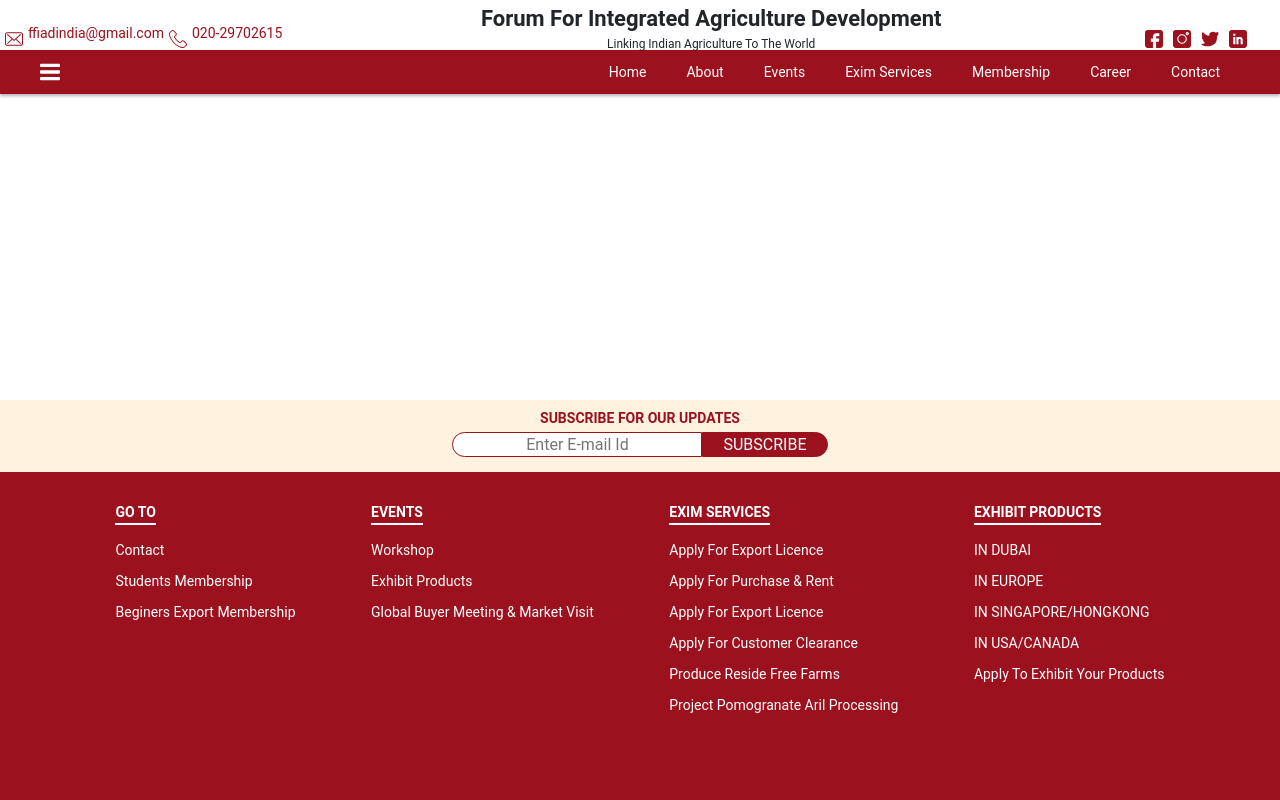
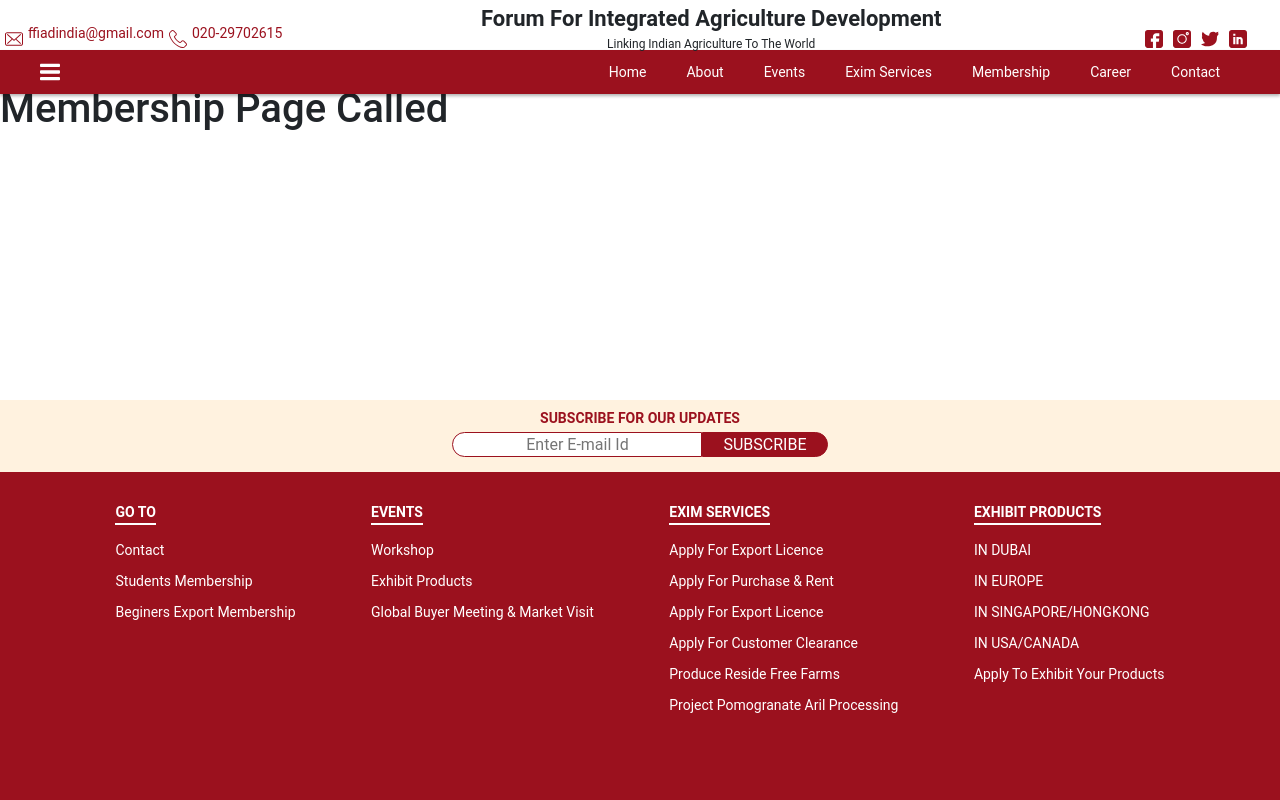
Before and after one commit to rkk10/ffiad-webapp, an Angular app: page /membership in a window 1280 px wide. Before the commit this address led to /. Shown: the top 800 px of the page. Built offline with nearby package versions, Linux system fonts and the light colour scheme.

Commit message:
membership module created

```diff
--- a/src/app/app-routing.module.ts
+++ b/src/app/app-routing.module.ts
@@ -34,6 +34,11 @@
     pathMatch: 'full',
     loadChildren: './pages/career/career.module#CareerModule'
 
+  },
+  {
+    path: 'membership',
+    pathMatch: 'full',
+    loadChildren: './pages/membership/membership.module#MembershipModule'
   }
 
   // { path: 'home',
--- /dev/null
+++ b/src/app/pages/membership/memberhip-page/memberhip-page.component.html
@@ -0,0 +1 @@
+<h1>Membership Page Called</h1>
--- /dev/null
+++ b/src/app/pages/membership/memberhip-page/memberhip-page.component.ts
@@ -0,0 +1,15 @@
+import { Component, OnInit } from '@angular/core';
+
+@Component({
+  selector: 'app-memberhip-page',
+  templateUrl: './memberhip-page.component.html',
+  styleUrls: ['./memberhip-page.component.css']
+})
+export class MemberhipPageComponent implements OnInit {
+
+  constructor() { }
+
+  ngOnInit() {
+  }
+
+}
--- a/src/app/shared-components/header/header.component.html
+++ b/src/app/shared-components/header/header.component.html
@@ -18,7 +18,7 @@
         <li><a routerLink="about">About</a></li>
         <li><a routerLink="events" routerLinkActive="router-link-active">Events</a></li>
         <li><a [routerLink]="['/exim-services']" routerLinkActive="router-link-active" >Exim Services</a></li>
-        <li><a href="#">Membership</a></li>
+        <li><a [routerLink]="['/membership']" routerLinkActive="router-link-active" >Membership</a></li>
         <li><a [routerLink]="['/career']" routerLinkActive="router-link-active" >Career</a></li>
         <li><a [routerLink]="['/contact']" routerLinkActive="router-link-active" >Contact</a></li>
       </ul>
```
Also changed, not shown: src/app/pages/membership/membership-routing.module.ts (added, +16 -0 lines), src/app/pages/membership/membership.module.ts (added, +14 -0 lines), src/app/pages/membership/memberhip-page/memberhip-page.component.css (added), 1 other file (tests, documents, lock files or other folders).
